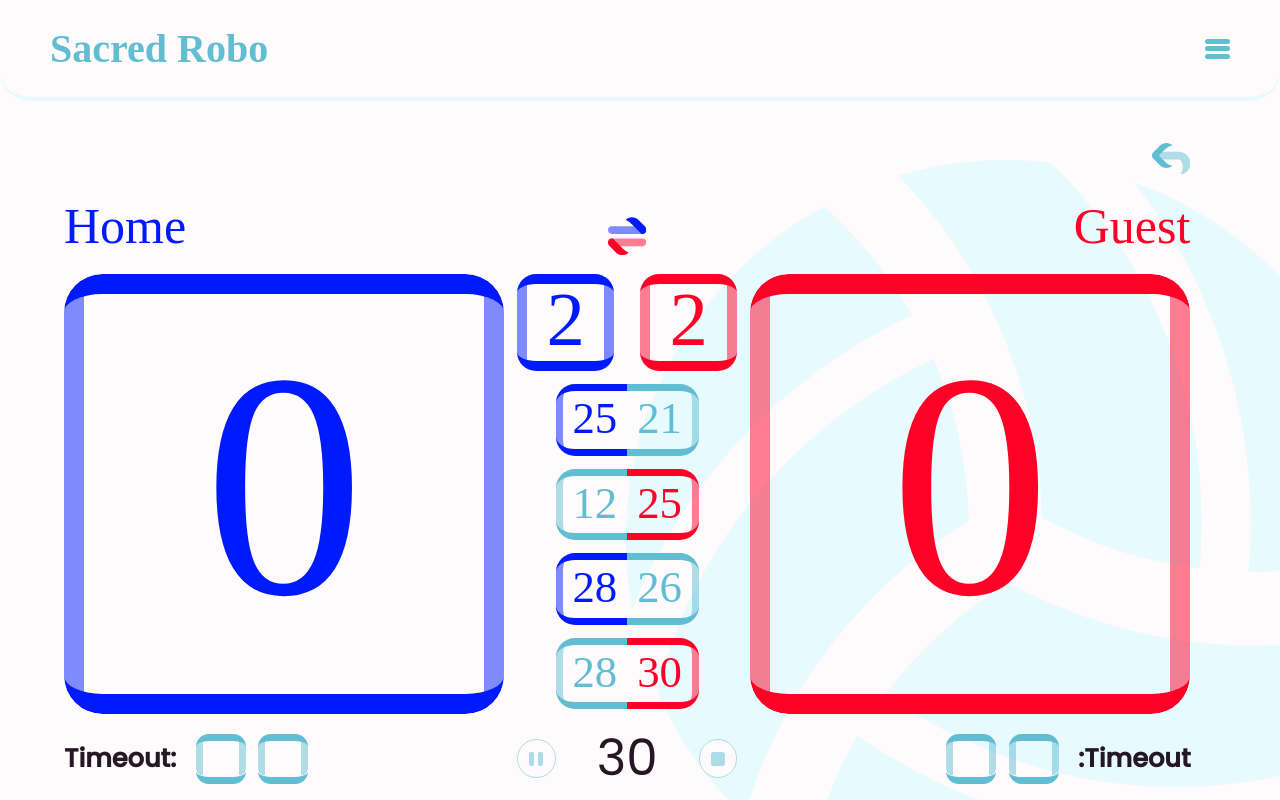
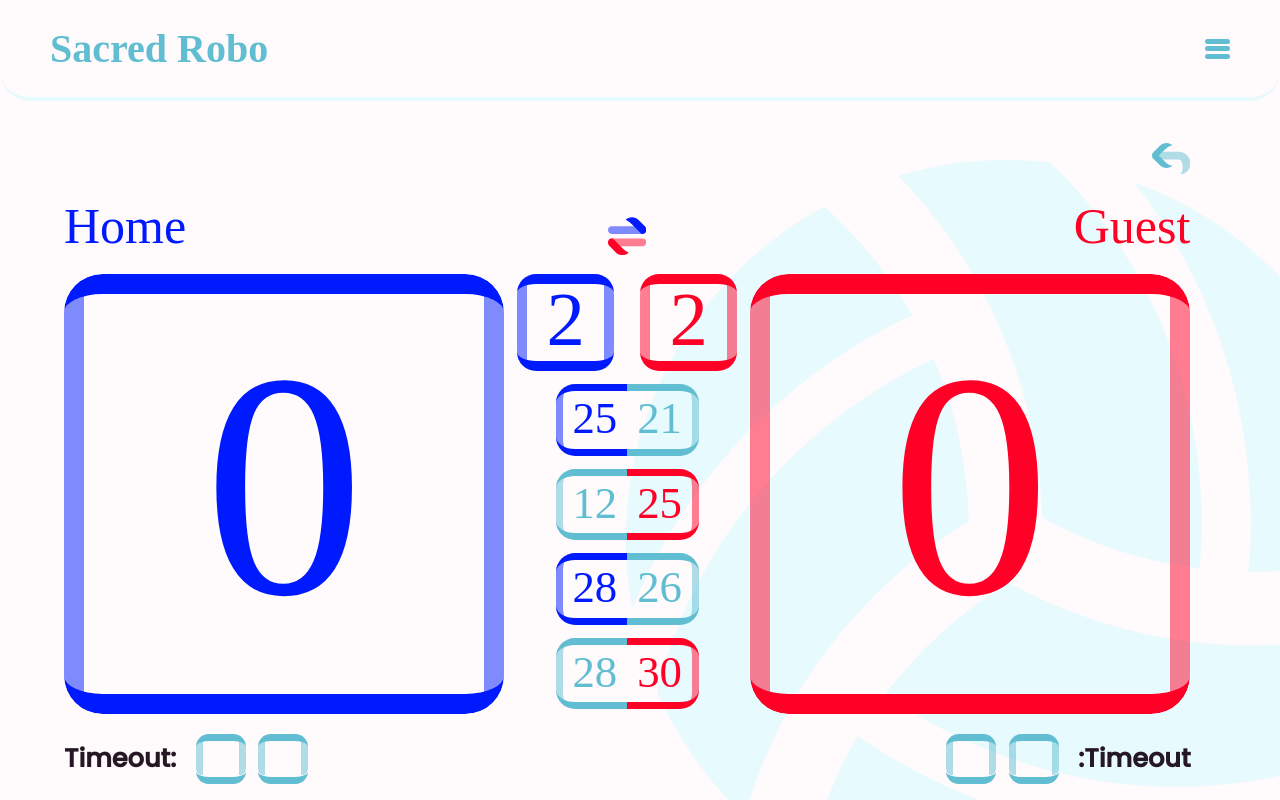
Before and after one commit to clestinepa/Sacred-Robo, a Svelte app: page / in a window 1280 px wide. Built offline with nearby package versions, Linux system fonts and the light colour scheme; a web font is replaced by a local one.

Commit message:
correction handle message alert ou confirm

```diff
--- a/src/Components.svelte/Score.svelte
+++ b/src/Components.svelte/Score.svelte
@@ -66,7 +66,7 @@
         }
         confirmMsg.innerHTML += '<button id=buttonClose>OK</button>';
 
-        afficheMsg(confirmMsg, "confirm");
+        afficheMsg(confirmMsg, "alert");
     }
 
     $:  if (score_team.winner) {
--- a/src/Components.svelte/Timer_to.svelte
+++ b/src/Components.svelte/Timer_to.svelte
@@ -1,5 +1,6 @@
 <script>
     import {settings, start_timer} from '../stores.js';
+    import {afficheMsg} from '../Functions.svelte';
     let time = $settings.time_to_coach.value;
     let pause = false;
     let stop = false;
@@ -33,34 +34,19 @@
         pause=!pause;
     }
 
-    function closeMsg() {
-        while (bgMsg.hasChildNodes()) {
-            bgMsg.removeChild(bgMsg.firstChild);
-        }
-        document.body.removeChild(bgMsg);
-    }
 
     function stopTime() {
-        // pause=true;
-
         let confirmMsg = document.createElement('div');
         confirmMsg.className = 'confirmMsg';
         confirmMsg.innerHTML = '<p class=textMsg>Do you really want to stop the timer ?</p>';
         confirmMsg.innerHTML += '<button id=buttonConfirm>Yes</button>';
         confirmMsg.innerHTML += '<button id=buttonClose>No</button>';
 
-        bgMsg.appendChild(confirmMsg);
-        document.body.appendChild(bgMsg);
+        afficheMsg(confirmMsg, "confirm", closeTimer);
+    }
 
-        document.getElementById('buttonClose').addEventListener('click', function() {
-            closeMsg()
-        });
-
-
-        document.getElementById('buttonConfirm').addEventListener('click', function () {
-            $start_timer = !$start_timer;
-            closeMsg()
-        });
+    function closeTimer() {
+        $start_timer = !$start_timer;
     }
 
 
@@ -74,15 +60,15 @@
 
 <style>
 
-.true, .false {
+.true {
   display: flex;
   align-items: center;
   justify-content: space-between;
   height: min(max(20px,4vw),50px);
 }
-/* .false {
+.false {
   display: none;
-} */
+}
 .time {
 	font-family: var(--font-family-body);
     font-size: min(max(20px,4vw),50px);
--- a/src/Contraintes.svelte
+++ b/src/Contraintes.svelte
@@ -50,9 +50,8 @@
         confirmMsg.innerHTML = '<p class=textMsg>Automatic Switch Tie Break !</p>';
         confirmMsg.innerHTML += '<button id=buttonClose>OK</button>';
 
-        afficheMsg(confirmMsg, "confirm");
+        afficheMsg(confirmMsg, "alert");
     }
-
 
     let result, main, body;
     onMount( () => {
--- a/src/Functions.svelte
+++ b/src/Functions.svelte
@@ -55,7 +55,7 @@
         document.body.removeChild(bgMsg);
     }
 
-    export function afficheMsg(element, type) {
+    export function afficheMsg(element, type, functionClose) {
         bgMsg.appendChild(element);
         document.body.appendChild(bgMsg);
 
@@ -64,9 +64,11 @@
         });
 
         if (type == "confirm") {
-
+            document.getElementById('buttonConfirm').addEventListener('click', function() {
+                functionClose();
+                closeMsg();
+             });
         }
-
     }
 
     export function addAction(type, target, value) {
```
